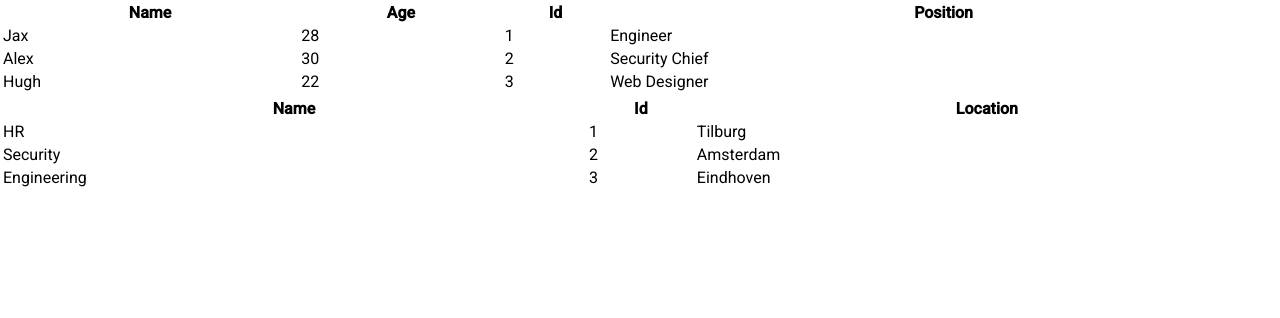
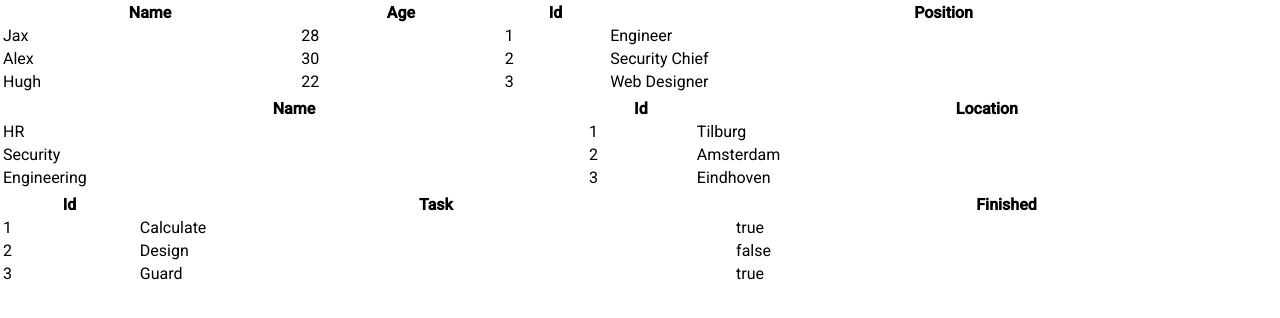
Before and after one commit to martinGrig/WEB2_Angular, an Angular app in the folder web2-app/: page / in a window 1280 px wide. Shown: the top 318 px of the page. Built offline with nearby package versions, Linux system fonts and the light colour scheme.

Commit message:
Populate Tasks Complete

```diff
--- /dev/null
+++ b/web2-app/src/app/Models/Tasks.ts
@@ -0,0 +1,7 @@
+import { Time } from '@angular/common';
+
+export class Task{
+    id:number;
+    name: string;
+    finished: boolean;
+}
--- a/web2-app/src/app/app.component.html
+++ b/web2-app/src/app/app.component.html
@@ -1,4 +1,5 @@
 <div>
   <app-employees></app-employees>
   <app-departments></app-departments>
+  <app-tasks></app-tasks>
 </div>
--- a/web2-app/src/app/app.module.ts
+++ b/web2-app/src/app/app.module.ts
@@ -7,6 +7,7 @@ import { HeroesComponent } from './heroes/heroes.component';
 import { EmployeesComponent } from './employees/employees.component';
 
 import { DepartmentsComponent } from './departments/departments.component';
+import { TasksComponent } from './tasks/tasks.component';
 import { BrowserAnimationsModule } from '@angular/platform-browser/animations';
 
 
@@ -17,8 +18,9 @@ import { BrowserAnimationsModule } from '@angular/platform-browser/animations';
 
     EmployeesComponent,
 
-    DepartmentsComponent
+    DepartmentsComponent,
 
+    TasksComponent
   ],
   imports: [
     BrowserModule,
--- a/web2-app/src/app/tasks/tasks.component.css
+++ b/web2-app/src/app/tasks/tasks.component.css
@@ -0,0 +1,3 @@
+table {
+    width: 20%;
+  }
--- a/web2-app/src/app/tasks/tasks.component.html
+++ b/web2-app/src/app/tasks/tasks.component.html
@@ -1 +1,14 @@
-<p>tasks works!</p>
+<table style="width:100%">
+    <tr>
+      <th>Id</th>
+      <th>Task</th>
+      <th>Finished</th>
+    </tr>
+    <tr *ngFor="let task of tasks">
+      <td  >{{task.id}}</td>
+      <td  >{{task.name}}</td>
+      <td  >{{task.finished}}</td>
+    </tr>
+    <tr>
+    </tr>
+  </table>
--- a/web2-app/src/app/tasks/tasks.component.ts
+++ b/web2-app/src/app/tasks/tasks.component.ts
@@ -1,4 +1,5 @@
-import { Component, OnInit } from '@angular/core';
+import { Component, OnInit, SystemJsNgModuleLoaderConfig } from '@angular/core';
+import {Task} from '../Models/Tasks';
 
 @Component({
   selector: 'app-tasks',
@@ -6,10 +7,29 @@ import { Component, OnInit } from '@angular/core';
   styleUrls: ['./tasks.component.css']
 })
 export class TasksComponent implements OnInit {
+  tasks: Task[];
 
   constructor() { }
 
   ngOnInit() {
-  }
+    this.tasks = [
+      {
+        id: 1,
+        name : "Calculate",
+        finished : true,
 
+      },
+      {
+        id: 2,
+        name : "Design",
+        finished : false,
+
+      },{
+        id: 3,
+        name : "Guard",
+        finished : true,
+
+      }
+    ]
 }
+}
```
